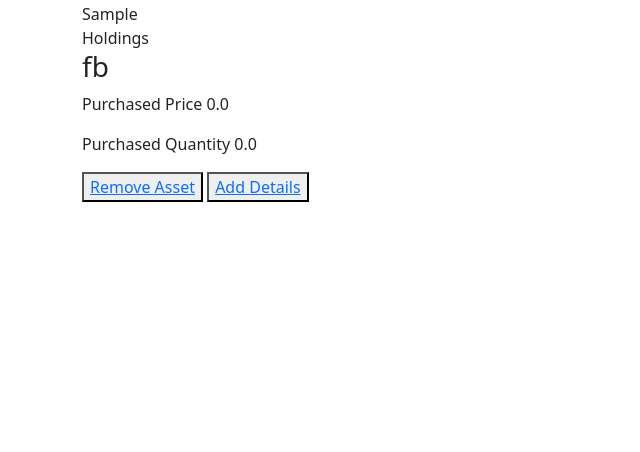
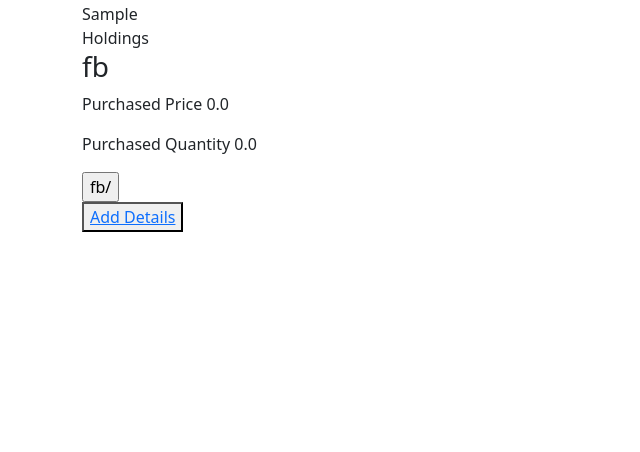
Before and after one commit to a3nath/portfolioapp, a Django app: template portfolioapp/templates/portfolioapp/portfolio.html in a window 1280 px wide. Shown: the part 348-800 px from the top of the page, without its empty margins (0-640 px from the left). Run offline with Django 3.2, Linux system fonts and the light colour scheme; data comes from the database, SQL or seed files in the repository; the template is opened without the code that fills it: values that come from a table or form of the project are taken from there, most other values are stand-ins (such as "Sample title", 1, 10 or a date in 2020); some libraries are stand-ins or nearby versions.

Commit message:
delete met not working

```diff
--- a/portfolioapp/templates/portfolioapp/portfolio.html
+++ b/portfolioapp/templates/portfolioapp/portfolio.html
@@ -55,27 +55,29 @@
                         <h3>{{holding.ticker}}</h3>
                         <p class='hold_pp'><span>Purchased Price </span><span> {{holding.purchase_price}}</span></p>
                         <p class='hold_pq'><span>Purchased Quantity </span><span> {{holding.purchase_quantity}}</span></p>
-                        <button>
-                            <span class="fa fa-pencil">
-                                <a class="close-icon" onclick="deleteExpense(this)" data-id="{{ holding.ticker }}">Remove Asset</a>
-                            </span>
-                        </button>
+                            <div class="ticker-details"></div>
+                                <form action="{% url 'portfolio-page' %}" method="post">
+                                {% csrf_token %}
+                                    <input type='submit' name="_method" value={{holding.ticker}}/>
+                                </form >
+                                <!-- <a class="close-icon" onclick="deleteExpense(this)" data-id="{{ expense.id }}">
+                                    <i class="material-icons red-text right">close</i>
+                                </a> -->
+                            </div>
                         <button>
                             <span class="fa fa-pencil">
                                 <a href="{% url 'update-portfolio' holding.ticker %}">Add Details</a>
                             </span>
                         </button>
-                    </div>
                 </tr>
             {% endfor %}
             </tbody>
         </table>
     </div>
 </section>
-<script>
-    function deleteExpense(e){
+<!-- <script>
+    function deleteTicker(e){
         let ticker = e.dataset.id
-        e.closest('li').remove()
 
         fetch('', {
           method: 'DELETE',
@@ -87,7 +89,8 @@
           }),
           credentials: 'same-origin',
         })
-</script>
+    }
+</script> -->
 
 
 <script type='text/javascript' src="{% static 'js/jquery-3.6.0.js' %}"></script>
--- a/portfolioapp/urls.py
+++ b/portfolioapp/urls.py
@@ -4,6 +4,7 @@ from . import views
 urlpatterns = [
     path('', views.StartingPageView.as_view(), name='starting-page'),
     path('portfolio/', views.PortfolioPageView.as_view(), name='portfolio-page'),
+    # path('portfolio/', views.portfolioPage, name='portfolio-page'),
     path('portfolio/<str:ticker>', views.PortfolioUpdate, name='update-portfolio')
     # path('holdings/<str:ticker>', views.HoldingUpdate, name='update-holding')
     # path('holdings/<str:ticker>', views.holdings, name='update_holding')
```
Also changed, not shown: portfolioapp/views.py (+50 -5 lines).
